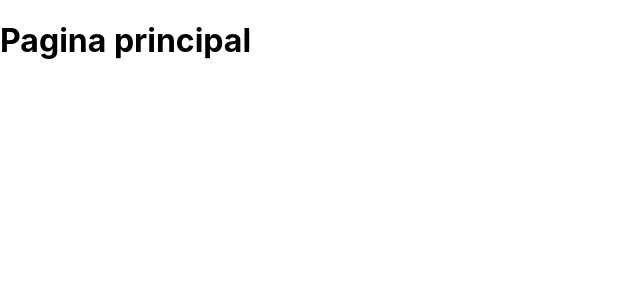
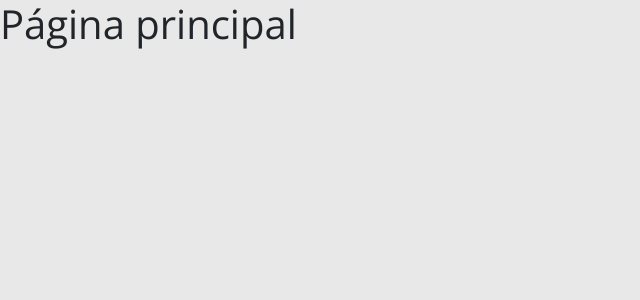
Before and after one commit to palomafontesoli/dsmovie, a React (Create React App) app in the folder frontend/: page / in a window 1280 px wide. Shown: the top 300 px of the page, without its empty margins (0-640 px from the left). Built offline with nearby package versions, Linux system fonts and the light colour scheme.

Commit message:
Bootstrap

```diff
--- a/frontend/package.json
+++ b/frontend/package.json
@@ -10,6 +10,7 @@
     "@types/node": "^16.7.13",
     "@types/react": "^17.0.20",
     "@types/react-dom": "^17.0.9",
+    "bootstrap": "5.1.3",
     "react": "^17.0.2",
     "react-dom": "^17.0.2",
     "react-scripts": "5.0.0",
--- a/frontend/src/App.tsx
+++ b/frontend/src/App.tsx
@@ -2,7 +2,7 @@
 
 function App() {
   return (
-    <h1>Pagina principal</h1>
+    <h1>Página principal</h1>
   );
 }
 
--- a/frontend/src/index.css
+++ b/frontend/src/index.css
@@ -1,13 +1,19 @@
-body {
-  margin: 0;
-  font-family: -apple-system, BlinkMacSystemFont, 'Segoe UI', 'Roboto', 'Oxygen',
-    'Ubuntu', 'Cantarell', 'Fira Sans', 'Droid Sans', 'Helvetica Neue',
-    sans-serif;
-  -webkit-font-smoothing: antialiased;
-  -moz-osx-font-smoothing: grayscale;
+@import url('https://fonts.googleapis.com/css2?family=Open+Sans:wght@400;700&display=swap');
+
+:root {
+  --color-primary: #100b3d;
 }
 
-code {
-  font-family: source-code-pro, Menlo, Monaco, Consolas, 'Courier New',
-    monospace;
+* {
+    box-sizing: border-box;
+    font-family: 'Open Sans', sans-serif;
 }
+
+html, body {
+    background-color: #e8e8e8;
+}
+
+a, a:hover {
+  text-decoration: none;
+  color: unset;
+}
--- a/frontend/src/index.tsx
+++ b/frontend/src/index.tsx
@@ -1,5 +1,6 @@
 import React from 'react';
 import ReactDOM from 'react-dom';
+import 'bootstrap/dist/css/bootstrap.css';
 import './index.css';
 import App from './App';
 
```
Also changed, not shown: 1 other file (tests, documents, lock files or other folders).
